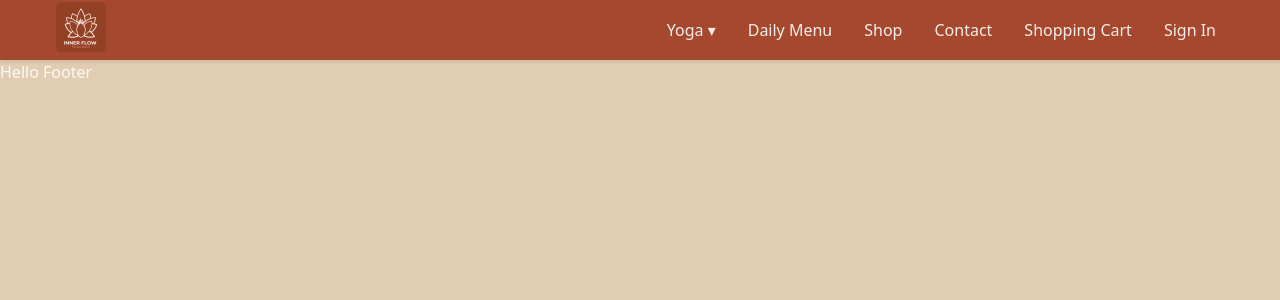
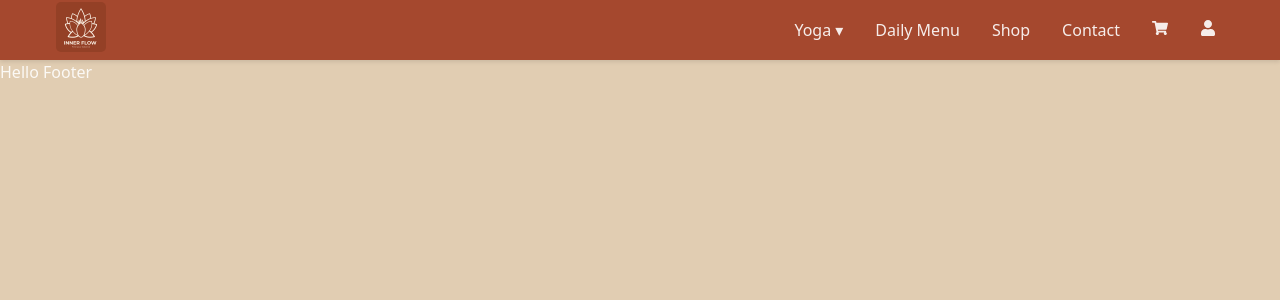
Before and after one commit to IsabelTizon/inner-flow, a React (Vite) app: page /poses in a window 1280 px wide. Shown: the top 300 px of the page. Built offline with nearby package versions, Linux system fonts and the light colour scheme.

Commit message:
user dropdown updated

```diff
--- a/src/components/Navbar/Navbar.jsx
+++ b/src/components/Navbar/Navbar.jsx
@@ -1,12 +1,20 @@
+// Components
 import { Link } from "react-router-dom";
+// Styles
 import styles from "./Navbar.module.css";
+// Assets
 import logo from "../../assets/logo.png";
+// hooks
 import useToggle from "../../hooks/useToggle";
 import useDropdown from "../../hooks/useDropdown";
+// Icons
+import { FaUser } from "react-icons/fa";
+import { FaShoppingCart } from "react-icons/fa";
 
 export default function Navbar() {
 	const [isOpen, toggle] = useToggle();
-	const yogaDropdown = useDropdown(); // aquí lo usas
+	const yogaDropdown = useDropdown();
+	const userDropdown = useDropdown();
 
 	return (
 		<nav className={styles.navbar}>
@@ -30,6 +38,7 @@ export default function Navbar() {
 					isOpen ? styles.showMenu : ""
 				}`}
 			>
+				{/* Yoga dropdown */}
 				<li className={styles.navItemWithDropdown}>
 					<span
 						className={styles.navLink}
@@ -60,30 +69,59 @@ export default function Navbar() {
 						</div>
 					)}
 				</li>
+				{/* Daily Menu */}
 				<li className={styles.navItem}>
 					<Link className={styles.navLink} to="/">
 						Daily Menu
 					</Link>
 				</li>
+				{/* Shop */}
 				<li className={styles.navItem}>
 					<Link className={styles.navLink} to="/">
 						Shop
 					</Link>
 				</li>
+				{/* Contact */}
 				<li className={styles.navItem}>
 					<Link className={styles.navLink} to="/">
 						Contact
 					</Link>
 				</li>
+				{/* Shopping Cart */}
 				<li className={styles.navItem}>
 					<Link className={styles.navLink} to="/">
-						Shopping Cart
+						<FaShoppingCart />
 					</Link>
 				</li>
-				<li className={styles.navItem}>
-					<Link className={styles.navLink} to="/">
-						Sign In
-					</Link>
+				{/* user register/login */}
+				<li className={styles.navItemWithDropdown}>
+					<span
+						className={styles.navLink}
+						onClick={userDropdown.toggle}
+						role="button"
+						aria-haspopup="true"
+						aria-expanded={userDropdown.isOpen}
+						title="Accede a tu cuenta"
+					>
+						<FaUser />
+					</span>
+
+					{userDropdown.isOpen && (
+						<div className={styles.dropdownMenu}>
+							<Link
+								to="/login"
+								onClick={userDropdown.close}
+							>
+								Login
+							</Link>
+							<Link
+								to="/register"
+								onClick={userDropdown.close}
+							>
+								Register
+							</Link>
+						</div>
+					)}
 				</li>
 			</ul>
 		</nav>
```
